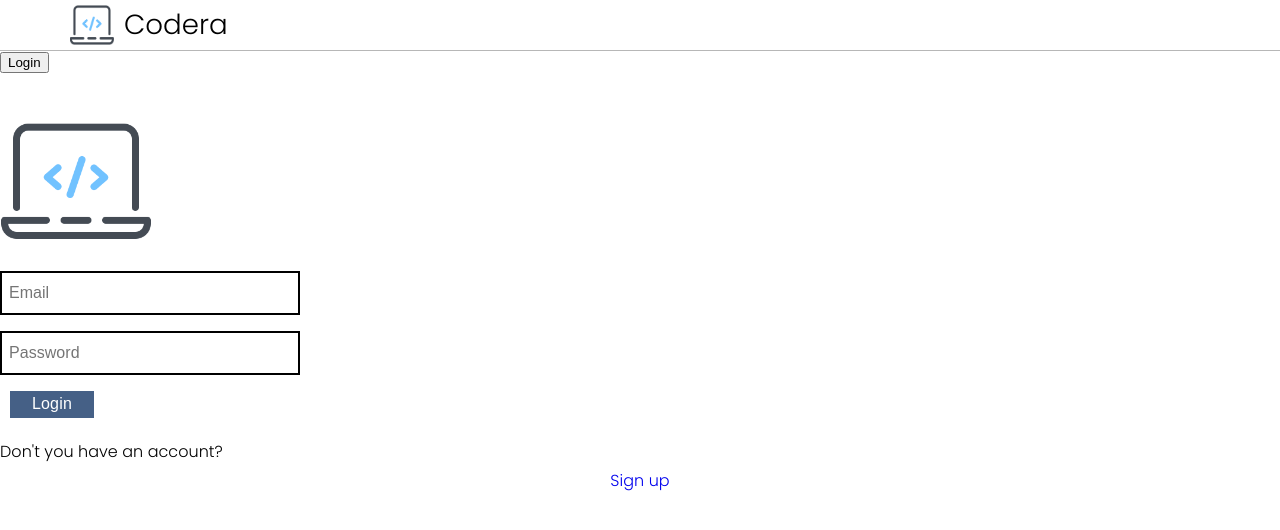
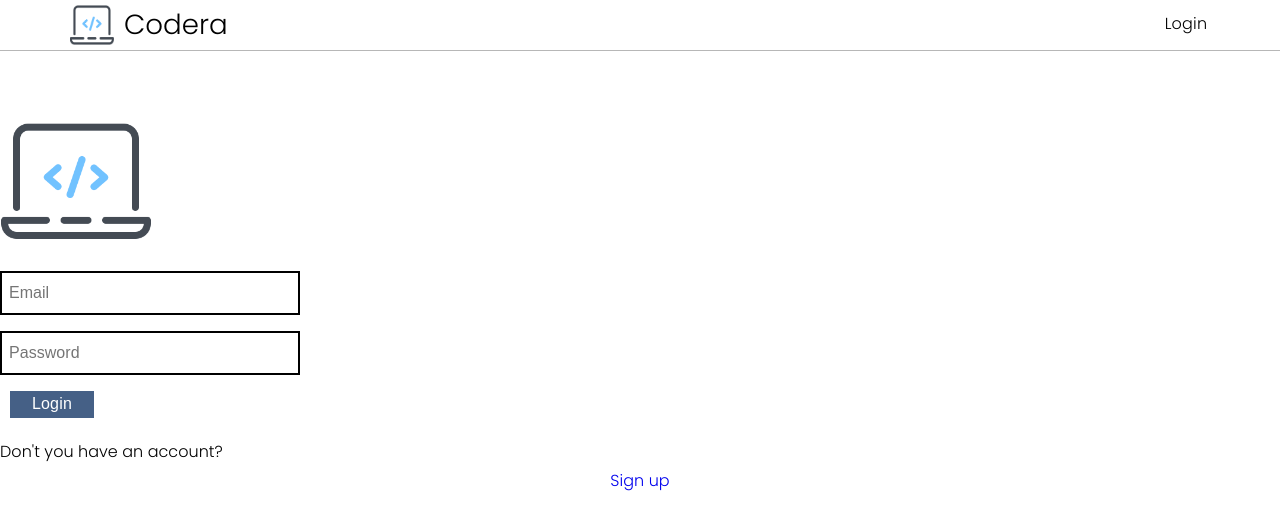
Before and after one commit to Mirco874/codera-frontend, a React (Create React App) app: page /auth/login in a window 1280 px wide. Shown: the top 530 px of the page. Built offline with nearby package versions, Linux system fonts and the light colour scheme.

Commit message:
added login and logout button on navbar

```diff
--- a/src/codera/helpers/userData.js
+++ b/src/codera/helpers/userData.js
@@ -1,5 +1,5 @@
 export const existUserLogged = () => {
-    return typeof localStorage.getItem("token") !== "undefined";
+    return localStorage.getItem("token") !== null;
   };
 
   export const getUserInformation = () => {
--- a/src/ui/components/NavBar/NavBar.css
+++ b/src/ui/components/NavBar/NavBar.css
@@ -4,12 +4,23 @@
     border-bottom: 1px solid #B7B7B7;
     padding-top: 5px;
     padding-bottom: 6px;
+    display: flex;
+    padding-inline:70px ;
+    align-items: center;
+    justify-content: space-between
+}
+
+.navbar-button{
+    height: 27px;
+    width: 48px;
+    margin: 0;
+    padding: 0;
+    color: black;
 }
 
 .logo{
     height: 100%;
-    margin-left: 70px;
-    display: flex;
+    display: inline-flex;
     flex-direction: row;
     justify-content: flex-start;
     align-items: center;
--- a/src/ui/components/NavBar/NavBar.jsx
+++ b/src/ui/components/NavBar/NavBar.jsx
@@ -1,14 +1,35 @@
-import './NavBar.css'
+import { useEffect } from "react";
+import { useState } from "react";
+import { Link } from "react-router-dom";
+import { existUserLogged } from "../../../codera/helpers/userData";
+import "./NavBar.css";
 
 export const NavBar = () => {
+  const [activeSession, SetActiveSession] = useState(false);
+
+  useEffect(() => {
+    SetActiveSession(existUserLogged());
+  }, [localStorage.getItem("token")]);
+
+  const logout=()=>{
+    localStorage.removeItem("token");
+  }
+
   return (
-    <nav className='navbar '>
-        <div className='logo'>
-            <img className='logo-image' src="../assets/images/codera_logo_small.png" alt="codera logo"/>
-            <p className='logo-title h5'>Codera</p>
-        </div>
-
-        <button className="text-button"> Login </button>
+    <nav className="navbar ">
+      <div className="logo">
+        <img
+          className="logo-image"
+          src="../assets/images/codera_logo_small.png"
+          alt="codera logo"
+        />
+        <p className="logo-title h5">Codera</p>
+      </div>
+      {activeSession ? (
+        <Link className="button-text navbar-button" to="/" onClick={logout}> Logout </Link>
+      ) : (
+        <Link className="button-text navbar-button" to="/auth/login" > Login </Link>
+      )}
     </nav>
-  )
-}
+  );
+};
```
